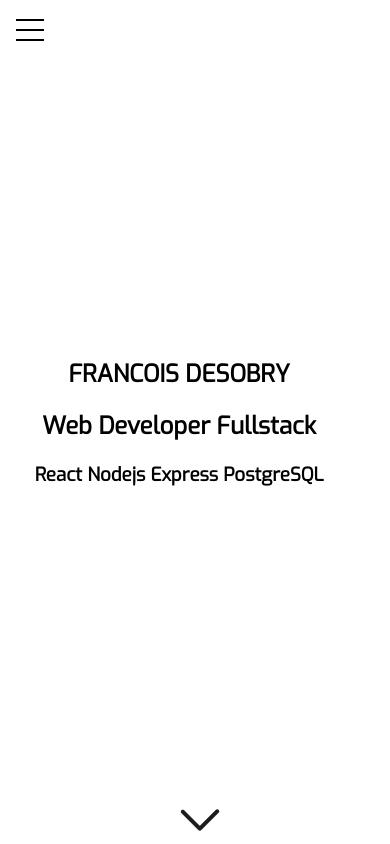
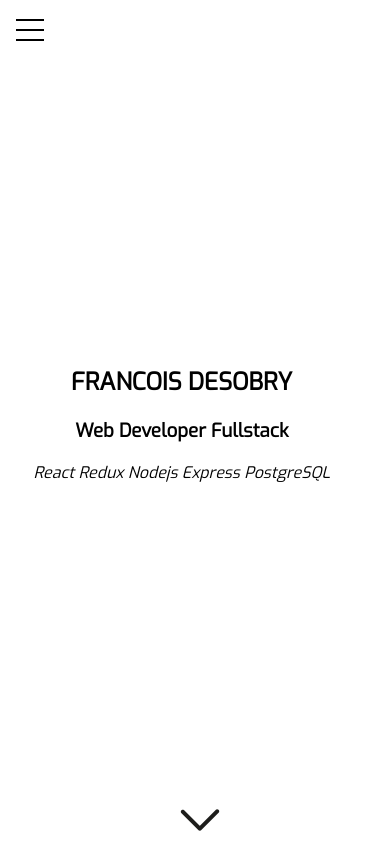
Before and after one commit to serstyle/my-portfolio, a PHP site: page / in a window 390 px wide. Run offline with PHP 8.4, Linux system fonts and the light colour scheme.

Commit message:
fix responsive

```diff
--- a/app.css
+++ b/app.css
@@ -89,6 +93,11 @@ h2, h3{
 
 }
 
+#home .center p{
+	font-style: italic;
+	text-align: center;
+}
+
 .moveDown{
 	position: absolute;
 	bottom: 0%;
@@ -244,8 +254,8 @@ img{
   }
   #home .center{
   	position: absolute;
-  	left:18%;
-  	transform: translate(-6%, -50%);
+    left: 50%;
+    transform: translate(-50%, -50%);
   }
   #contact .center{
   	margin: 0;
@@ -255,10 +265,20 @@ img{
   	transform: translate(-50%, -50%);
   }
     body {
-    font-size: 10px;
-  }
+    font-size: 12px;
+	}
+	.card p {
+		margin-bottom: 0;
+	}
+	.card img{
+		height: 20px;
+	}
+	.card{
+		font-size: 12px;
+		margin:0;
+	}
   #about{
-    font-size: 3vw;
+    font-size: 14px;
   }
 
 @media screen and (max-device-width: 480px){
--- a/index.html
+++ b/index.html
@@ -23,30 +23,19 @@
 								<li><button onclick='moveTo(".main", 2)'>About</button></li>
 								<li><button onclick='moveTo(".main", 3)'>Skills</button></li>
 								<li><button onclick='moveTo(".main", 4)'>Projects</button></li>
-								<li><button onclick='moveTo(".main", 5)'>Why Me</button></li>
-								<li><button onclick='moveTo(".main", 6)'>Contact</button></li>
+								<li><button onclick='moveTo(".main", 5)'>Contact</button></li>
 							</ul>
 						</div>
 					</div>
 				</div>
 			</div>
-			<!-- <header id='nav'>
-					<div class="topnav" id="myTopnav">
-						<button onclick='moveTo(".main", 1)'>Home</button>
-						<button onclick='moveTo(".main", 2)'>About</button>
-						<button onclick='moveTo(".main", 3)'>Skills</button>
-						<button onclick='moveTo(".main", 4)'>Projects</button>
-						<button onclick='moveTo(".main", 5)'>Why me</button>
-						<button onclick='moveTo(".main", 6)'>Contact</button>
-					</div>
-				</header> -->
-
 			<div class='main'>
 				<div id='app'>
 					<section id='home' >
-						<div class='center'><h1>Francois Desobry</h1>
-							<h2>Web Developer Fullstack</h2>
-							<h3>React Nodejs Express PostgreSQL</h3>
+						<div class='center'>
+							<h1>Francois Desobry</h1>
+							<h3>Web Developer Fullstack</h3>
+							<p>React Redux Nodejs Express PostgreSQL</p>
 						</div>
 						<img src='icons/down_arrow.png' alt='Arrow to move down' class='moveDown' onclick='moveDown(".main")'></img>
 					</section>
@@ -65,15 +54,17 @@
 							<ul>
 								<li>HTML</li>
 								<li>CSS</li>
-								<li>Javascript</li>
-								<li>Reactjs</li>
+								<li>ES6</li>
+								<li>React Js</li>
+								<li>Redux</li>
 								<li>Nodejs</li>
 								<li>Express</li>
 								<li>PostgresSQL</li>
+								<li>Redis</li>
+								<li>Jest</li>
+								<li>Performance</li>
 								<li>PWA</li>
-								<li>Unit Test</li>
-								<li>SQL</li>
-								<li>Bcrypt</li>
+								<li>JWT</li>
 								<li>API</li>
 							</ul>
 						</div>
@@ -83,21 +74,27 @@
 							<h1>My projects</h1>
 							<div class='container'>
 								<div class='card'>
-									<a href='#'><h3>Weather App</h3></a>
+									<a href='https://bookfriends.netlify.com/' target='_blank'><h3>Book Friends</h3></a>
+									<hr>
+									<p>A full stack web app with react & redux, node js, express, postgreSQL, redis, docker, and Google book api.</p>
+									<a href="https://github.com/serstyle/book_friend" target='_blank'>More about on<img src="icons/github.png" alt='logo github'></a>
+								</div>
+								<div class='card'>
+									<a href='#' target='_blank'><h3>Weather App</h3></a>
 									<hr>
 									<p>A weather api connect to my site with authentication. React JS, Node JS, postgreSQL</p>
-									<a href="https://github.com/serstyle/weather-app"><img src="icons/github.png" alt='logo github'></a>
+									<a href="https://github.com/serstyle/weather-app target='_blank'">More about on<img src="icons/github.png" alt='logo github'></a>
 								</div>
 								<div class='card'>
-									<a href='#'><h3>Face Recognize</h3></a>
+									<a href='#' target='_blank'><h3>Face Recognize</h3></a>
 									<hr>
-									<p>I used a clarifai api to detect face on your photo with a point counter.  React JS, Node JS, postgreSQL and tachyons as css framework </p>
-									<a href="https://github.com/serstyle/face-recognize"><img src="icons/github.png" alt='logo github'></a>
+									<p>Web app withclarifai api to detect face on your photo with a point counter.  React JS, Node JS, Express, postgreSQL. </p>
+									<a href="https://github.com/serstyle/face-recognize" target='_blank'>More about on<img src="icons/github.png" alt='logo github'></a>
 								</div>
 							</div>
 						</div>
 					</section>
-					<section id='hire'>
+					<!-- <section id='hire'>
 						<div id='center-hire'>
 							<h1>Why me ?</h1>
 							<div class="container">
@@ -123,13 +120,15 @@
 								</div>
 							</div>
 						</div>
-					</section>
+					</section> -->
 					<section id='contact'>
 						<div class='center'>
 							<h1>Don't be shy </h1>
 						<div class='container'>
 							<a href="https://github.com/serstyle/my-portfolio"><img src="icons/github.png" alt='logo github'></a>
 							<a href="https://www.linkedin.com/in/françois-desobry"><img src="icons/linkedin-logo.png" alt='logo linkedin'></a>
+						</div>
+						<div>
 							<button>Resume <img src="icons/download.png" alt='logo download'></button>
 						</div>
 						</div>
@@ -157,8 +156,7 @@
 			pagination[1].innerHTML = 'About'
 			pagination[2].innerHTML	= 'Skills'
 			pagination[3].innerHTML = 'Projects'
-			pagination[4].innerHTML = 'Why me?'
-			pagination[5].innerHTML = 'Contact'
+			pagination[4].innerHTML = 'Contact'
 
 			function checked(checked) {
 			var elm = document.getElementsByClassName('toggler');
--- a/onepage-scroll.css
+++ b/onepage-scroll.css
@@ -34,7 +34,7 @@ body, .onepage-wrapper, html {
   flex-direction: row-reverse;
   transform: rotate(-90deg) scale(0.9) translateX(-10%);
   position: absolute;
-  right: -370px;
+  right: -250px;
   top: 40%;
   z-index: 5;
   list-style: none;
@@ -42,11 +42,11 @@ body, .onepage-wrapper, html {
   padding: 0;
 }
 
-@media only screen and (min-width: 1600px) {
+/* @media only screen and (min-width: 1600px) {
   .onepage-pagination {
     right: -250px;
   }
-}
+} */
 
 .onepage-pagination li {
   margin-right: 60px;
@@ -58,34 +58,7 @@ body, .onepage-wrapper, html {
   }
 }
 
-/*MAKE THE DOT COMME TRUE */
 
-/*.onepage-pagination li a{
-  padding: 10px;
-  width: 4px;
-  height: 4px;
-  display: block;
-
-}*/
-/*.onepage-pagination li a:before{
-  content: '';
-  position: absolute;
-  width: 4px;
-  height: 4px;
-  background: rgba(0,0,0,0.85);
-  border-radius: 10px;
-  -webkit-border-radius: 10px;
-  -moz-border-radius: 10px;
-}
-
-.onepage-pagination li a.active:before{
-  width: 10px;
-  height: 10px;
-  background: none;
-  border: 1px solid black;
-  margin-top: -4px;
-  left: 8px;
-}*/
 
 .disabled-onepage-scroll, .disabled-onepage-scroll .wrapper {
   overflow: auto;
```
Also changed, not shown: other parts of app.css (+22 -17 lines).
